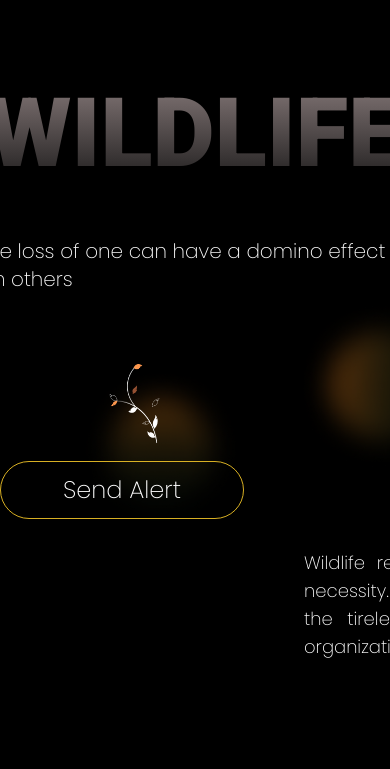
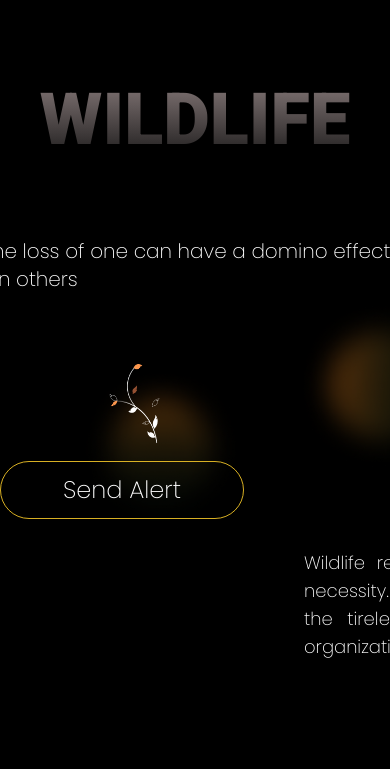
Before and after one commit to Sauhardya27/Wildlife, a website: page index.html in a window 390 px wide. Shown: the part 75-844 px from the top of the page. Drawn offline with nearby package versions, Linux system fonts and the light colour scheme.

Commit message:
Responsive-1

```diff
--- a/index.html
+++ b/index.html
@@ -44,10 +44,10 @@
 
 		<section id="home">
 			<div class="relative">
-				<h1 class="text-8xl md:text-9xl lg:text-10xl xl:text-12xl md:left-19 left-0 right-0 mx-auto font-700 flex justify-center items-center absolute top-20 font-roboto leading-[normal]">Wildlife</h1>
+				<h1 class="text-7xl md:text-9xl lg:text-10xl xl:text-12xl md:left-19 left-0 right-0 mx-auto font-700 flex justify-center items-center absolute top-20 font-roboto leading-[normal]">Wildlife</h1>
 				<img class="hidden md:inline-block lion z-20 absolute top-0 -mt-14 md:w-[400px] lg:w-[500px] xl:w-[600px]" src="./images/lion.png" alt="lion-img">
 				<div class="flex justify-center">
-					<p class="text-white text-xl xl:text-2xl absolute top-13.5 md:top-13.5 lg:top-15 xl:top-19 w-[430px] md:w-[500px] lg:w-[550px] xl:w-[605px] md:transform-none md:left-19 lg:left-23 xl:left-29 font-thin">the loss of one can have a domino effect on others</p>
+					<p class="text-white text-xl xl:text-2xl absolute top-13.5 md:top-13.5 lg:top-15 xl:top-19 w-[420px] md:w-[500px] lg:w-[550px] xl:w-[605px] md:transform-none md:left-19 lg:left-23 xl:left-29 font-thin">the loss of one can have a domino effect on others</p>
 				</div>
 				<button id="submit" class="text-white text-2xl px-5 rounded-full border hover:bg-brownOrange cursor-pointer transform scale-5 transition-all absolute top-29 lg:top-35 md:left-19 lg:left-35 xl:left-47 hover:scale-125 ease-out duration-300 font-thin show-modal">Send Alert</button>
 				<img class="absolute w-[1000px] top-19 lg:top-23 xl:top-23 custom-xl-left custom-lg-left left-20 -z-20" src="./images/flower.png" alt="flower-img">
```
